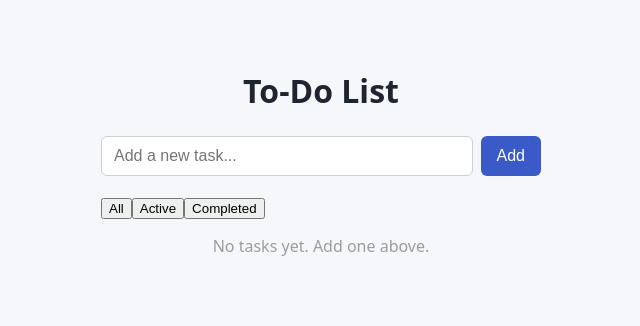
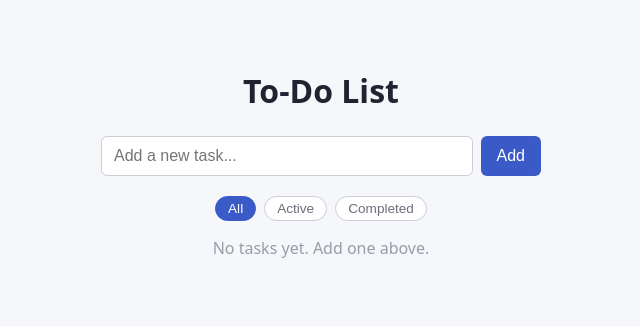
Before and after one commit to rahulnashier/todo-list, a plain HTML site: page index.html in a window 1280 px wide. Shown: the whole page, without its empty margins (319-959 px from the left). Drawn offline with Linux system fonts and the light colour scheme.

Commit message:
Add filter button styles to style.css
Add styles for filter buttons and their active states.

```diff
--- a/style.css
+++ b/style.css
@@ -105,6 +105,8 @@ h1 {
       margin: 0 0 12px;
 }
 
+.filters { display: flex; justify-content: center; gap: 8px; margin: 0 0 16px; } .filter-btn { padding: 4px 12px; border: 1px solid #ccced6; border-radius: 999px; background: #fff; color: #6b6f7a; font-size: 0.85rem; cursor: pointer; } .filter-btn:hover { background: #f0f2fa; } .filter-btn.active { background: #3a5bc7; border-color: #3a5bc7; color: #fff; }
+
 #clear-completed {
       display: block;
       margin: 0 auto 16px;
```
